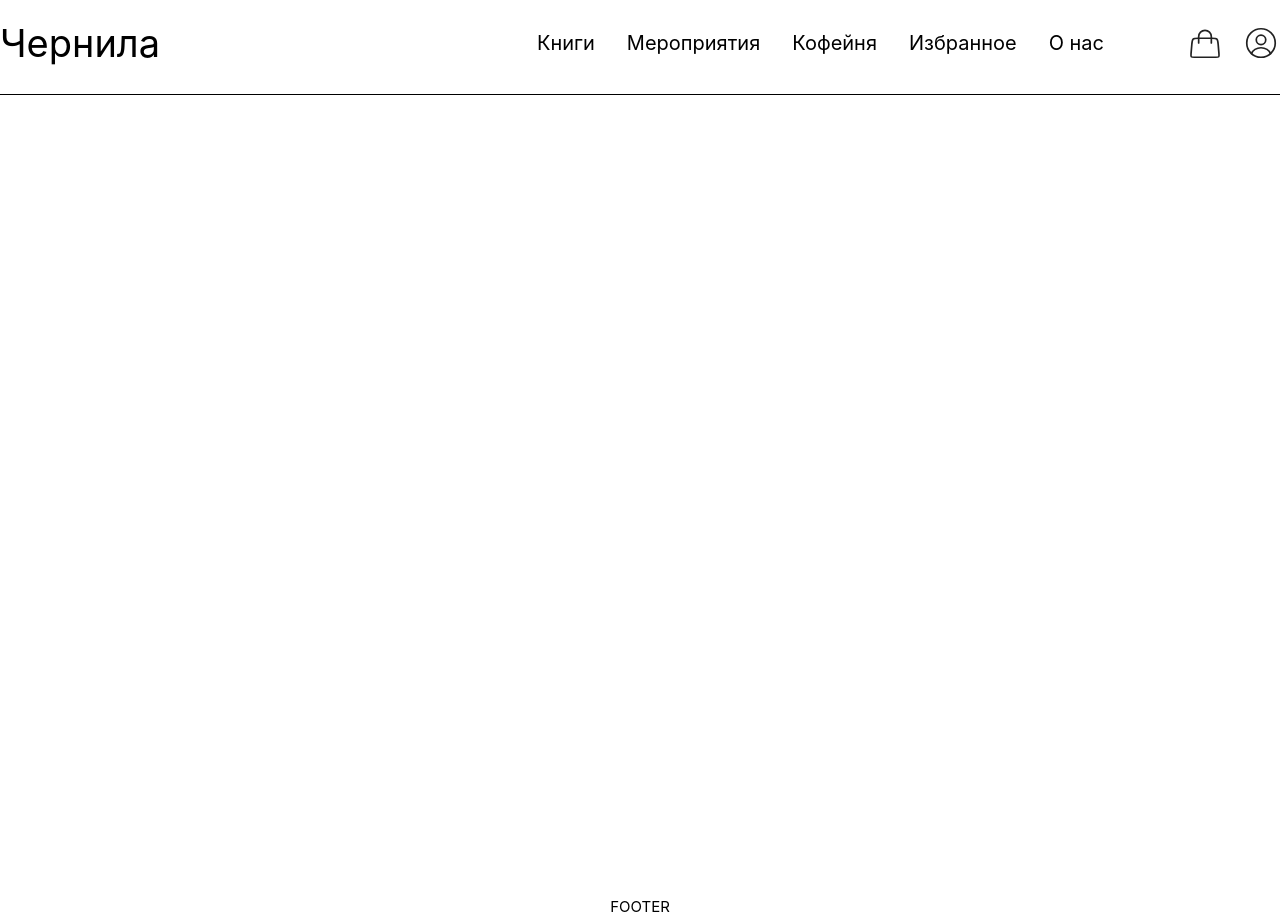
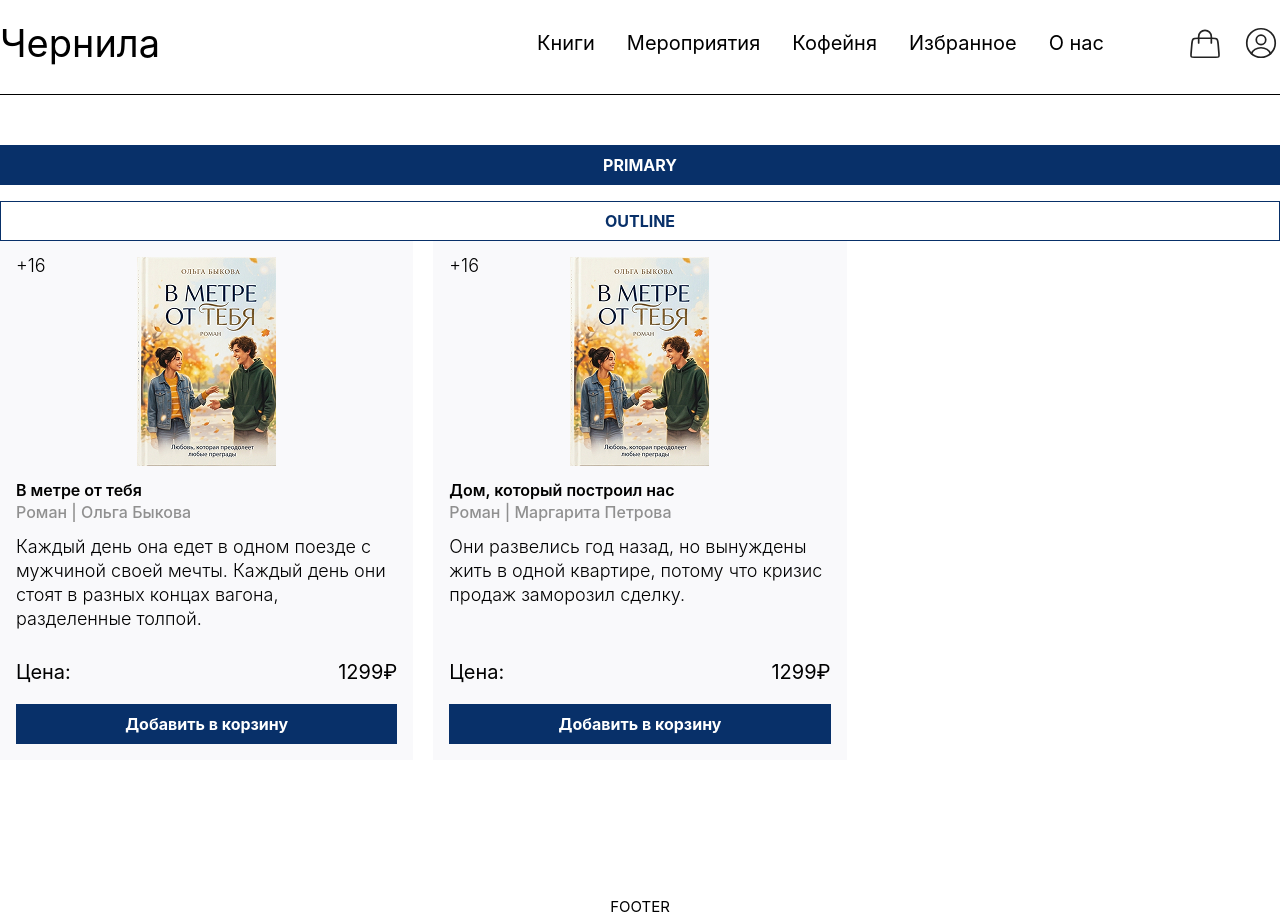
Before and after one commit to Juliatic75/book_store, a Vue app: page / in a window 1280 px wide. Built offline with nearby package versions, Linux system fonts and the light colour scheme.

Commit message:
add button, book-card

```diff
--- a/src/assets/base.css
+++ b/src/assets/base.css
@@ -2,7 +2,6 @@
 *::before,
 *::after {
   box-sizing: border-box;
-  margin: 0;
   font-weight: normal;
 }
 
--- a/src/assets/colors.css
+++ b/src/assets/colors.css
@@ -1,5 +1,7 @@
 :root {
   --text-color: #000000;
+  --text-secondary: #909090;
   --primary-color: #083069;
-  --secondary-color: #878787
+  --secondary-color: #878787;
+  --lighten-color: #F9F9FB;
 }
--- /dev/null
+++ b/src/components/book-card/index.vue
@@ -0,0 +1,114 @@
+<template>
+  <div class="book-card-component flex flex-col">
+    <div class="header mb-4 relative">
+      <span class="age absolute left-0">+{{ props.age }}</span>
+      <div class="flex justify-center">
+        <img :src="props.imgUrl" alt="book-preview">
+      </div>
+    </div>
+
+    <div class="title mb-4 text-left">
+      <span class="book-title">{{ props.title }}</span>
+      <span class="subtitle">{{ props.genre }} | {{ props.author }}</span>
+    </div>
+
+    <div class="description mb-6 text-left flex-1">
+      <span>
+        {{ props.description }}
+      </span>
+    </div>
+
+    <div class="price flex justify-between mb-4">
+      <span>Цена:</span>
+      <span>{{ props.price }}₽</span>
+    </div>
+
+    <Button>Добавить в корзину</Button>
+  </div>
+</template>
+
+<script lang="ts" setup>
+import { defineProps } from 'vue'
+import Button from '@/components/button/index.vue'
+
+const props = defineProps({
+  id: {
+    type: Number,
+    default: null
+  },
+  imgUrl: {
+    type: String,
+    default: '/img/book-preview.png'
+  },
+  age: {
+    type: [String, Number],
+    default: ''
+  },
+  title: {
+    type: String,
+    default: ''
+  },
+  genre: {
+    type: String,
+    default: ''
+  },
+  author: {
+    type: String,
+    default: ''
+  },
+  description: {
+    type: String,
+    default: ''
+  },
+  price: {
+    type: [String, Number],
+    default: ''
+  }
+})
+</script>
+
+<style lang="scss" scoped>
+.book-card-component {
+  padding: 16px;
+  background-color: var(--lighten-color);
+
+  .header {
+    .age {
+      font-size: 18px;
+      font-weight: 300;
+      line-height: 1;
+    }
+  }
+
+  .title {
+    .book-title {
+      display: block;
+      margin-bottom: 6px;
+      line-height: 1;
+      font-size: 16px;
+      font-weight: 600;
+    }
+
+    .subtitle {
+      display: block;
+      color: var(--text-secondary);
+      line-height: 1;
+      font-size: 16px;
+      font-weight: 500;
+    }
+  }
+
+  .description {
+    span {
+      font-size: 18px;
+      font-weight: 300;
+      line-height: 1;
+    }
+  }
+
+  .price {
+    font-weight: 500;
+    font-size: 20px;
+  }
+}
+</style>
--- /dev/null
+++ b/src/components/button/index.vue
@@ -0,0 +1,49 @@
+<template>
+  <button class="button-component" :class="classList">
+    <slot></slot>
+  </button>
+</template>
+
+<script setup>
+import { defineProps, computed } from 'vue'
+
+const props = defineProps({
+  variant: {
+    type: String,
+    default: 'primary'
+  },
+})
+
+const classList = computed(() => {
+  return {
+    'variant-primary': props.variant === 'primary',
+    'variant-outline': props.variant === 'outline',
+  }
+})
+</script>
+
+<style lang="scss" scoped>
+  .button-component {
+    display: block;
+    width: 100%;
+    color: #FFFFFF;
+    font-weight: 700;
+    font-size: 16px;
+    line-height: 1;
+    user-select: none;
+    padding: 12px 40px;
+    cursor: pointer;
+
+    &.variant {
+      &-primary {
+        background-color: var(--primary-color);
+      }
+
+      &-outline {
+        background-color: #FFFFFF;
+        box-shadow: 0 0 0 1px var(--primary-color) inset;
+        color: var(--primary-color);
+      }
+    }
+  }
+</style>
--- a/src/components/header/header.vue
+++ b/src/components/header/header.vue
@@ -11,11 +11,11 @@
     </ul>
 
     <div class="side-menu flex items-center">
-      <router-link class="flex">
+      <router-link class="flex" to="/">
         <IconCart />
       </router-link>
 
-      <router-link class="flex">
+      <router-link class="flex" to="/">
         <IconUser />
       </router-link>
     </div>
--- a/src/views/HomeView.vue
+++ b/src/views/HomeView.vue
@@ -1,9 +1,47 @@
 <template>
   <main>
+    <Button class="mb-4">PRIMARY</Button>
+    <Button variant="outline">OUTLINE</Button>
+
+    <div class="grid grid-cols-3 gap-5">
+      <BookCard
+        v-for="book in books"
+        :key="book.id"
+        :age="book.age"
+        :title="book.title"
+        :genre="book.genre"
+        :author="book.author"
+        :description="book.description"
+        :price="book.price"
+      />
+    </div>
   </main>
 </template>
 
 <script setup>
+import Button from '@/components/button/index.vue'
+import BookCard from '@/components/book-card/index.vue'
+
+const books = [
+  {
+    id: 1,
+    age: '16',
+    title: 'В метре от тебя',
+    genre: 'Роман',
+    author: 'Ольга Быкова',
+    description: 'Каждый день она едет в одном поезде с мужчиной своей мечты. Каждый день они стоят в разных концах вагона, разделенные толпой.',
+    price: '1299'
+  },
+  {
+    id: 2,
+    age: '16',
+    title: 'Дом, который построил нас ',
+    genre: 'Роман',
+    author: 'Маргарита Петрова',
+    description: 'Они развелись год назад, но вынуждены жить в одной квартире, потому что кризис продаж заморозил сделку.',
+    price: '1299'
+  }
+]
 </script>
 
 <style scoped>
```
Also changed, not shown: public/img/book-preview.png (added).
